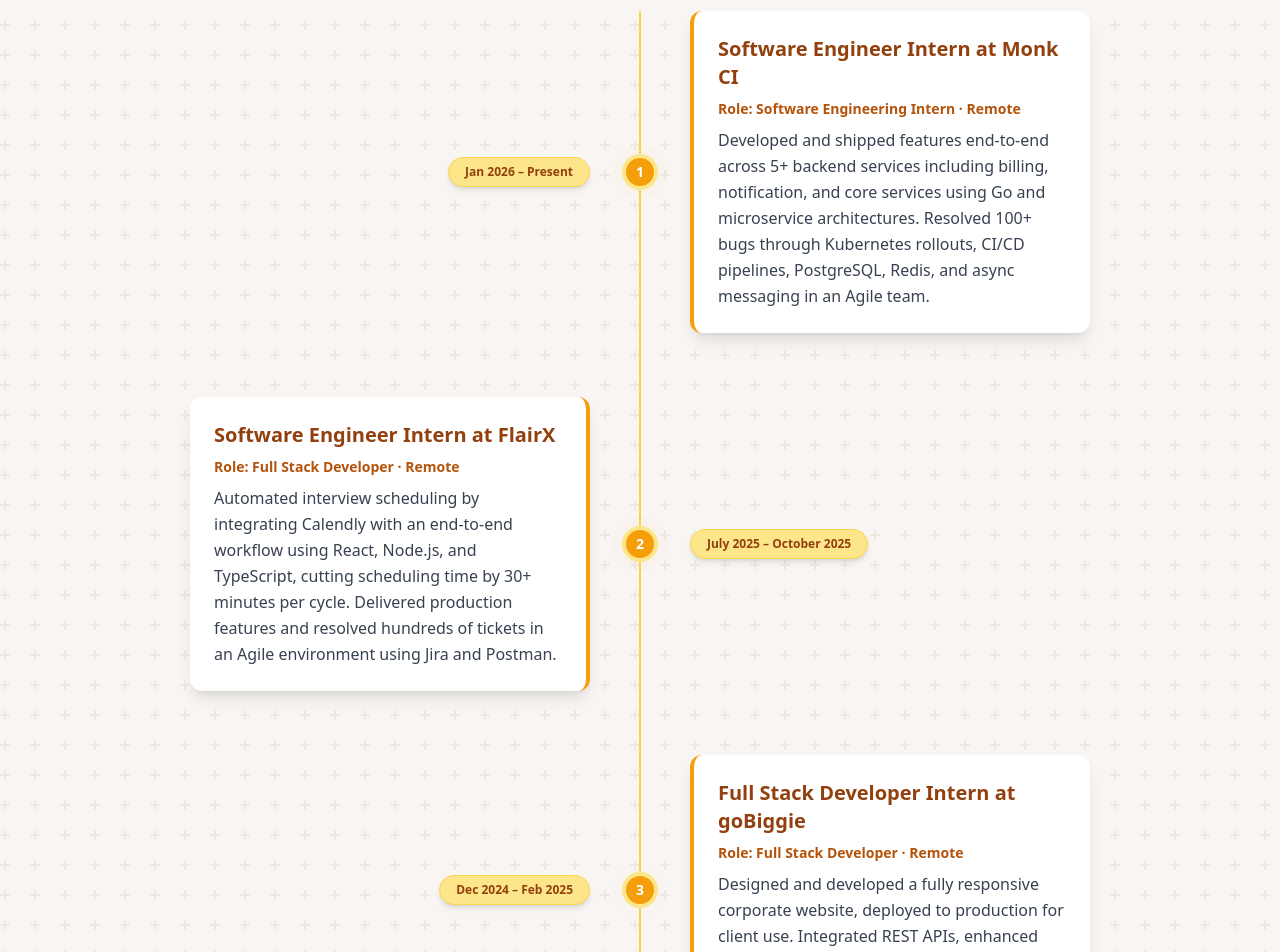
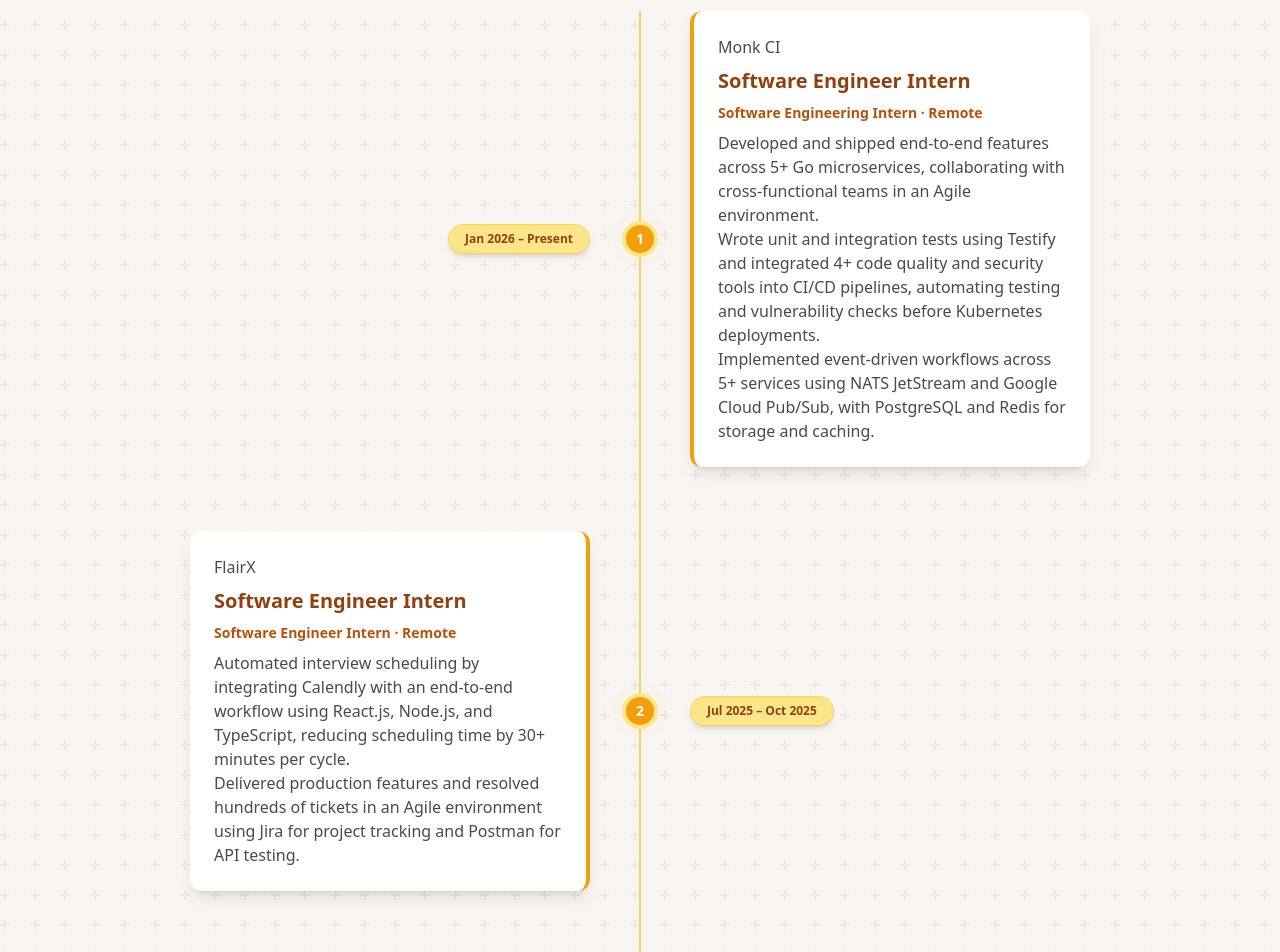
Before and after one commit to CodeXGautam/portfolio, a React (Create React App) app in the folder frontend/: page / in a window 1280 px wide. Shown: the part 4960-5912 px from the top of the page. Built offline with nearby package versions, Linux system fonts and the light colour scheme.

Commit message:
feat: refactor Experience component to enhance structure and improve bullet point descriptions

```diff
--- a/frontend/src/pages/Experience.js
+++ b/frontend/src/pages/Experience.js
@@ -4,33 +4,43 @@
 const experiences = [
     {
         id: 1,
-        title: "Software Engineer Intern at Monk CI",
+        company: "Monk CI",
+        title: "Software Engineer Intern",
         role: "Software Engineering Intern · Remote",
         date: "Jan 2026 – Present",
-        description: "Developed and shipped features end-to-end across 5+ backend services including billing, notification, and core services using Go and microservice architectures. Resolved 100+ bugs through Kubernetes rollouts, CI/CD pipelines, PostgreSQL, Redis, and async messaging in an Agile team.",
-        isPrimary: true,
+        bullets: [
+            "Developed and shipped end-to-end features across 5+ Go microservices, collaborating with cross-functional teams in an Agile environment.",
+            "Wrote unit and integration tests using Testify and integrated 4+ code quality and security tools into CI/CD pipelines, automating testing and vulnerability checks before Kubernetes deployments.",
+            "Implemented event-driven workflows across 5+ services using NATS JetStream and Google Cloud Pub/Sub, with PostgreSQL and Redis for storage and caching."
+        ],
     },
     {
         id: 2,
-        title: "Software Engineer Intern at FlairX",
-        role: "Full Stack Developer · Remote",
-        date: "July 2025 – October 2025",
-        description: "Automated interview scheduling by integrating Calendly with an end-to-end workflow using React, Node.js, and TypeScript, cutting scheduling time by 30+ minutes per cycle. Delivered production features and resolved hundreds of tickets in an Agile environment using Jira and Postman.",
-        isPrimary: true,
+        company: "FlairX",
+        title: "Software Engineer Intern",
+        role: "Software Engineer Intern · Remote",
+        date: "Jul 2025 – Oct 2025",
+        bullets: [
+            "Automated interview scheduling by integrating Calendly with an end-to-end workflow using React.js, Node.js, and TypeScript, reducing scheduling time by 30+ minutes per cycle.",
+            "Delivered production features and resolved hundreds of tickets in an Agile environment using Jira for project tracking and Postman for API testing."
+        ],
     },
     {
         id: 3,
-        title: "Full Stack Developer Intern at goBiggie",
+        company: "goBiggie",
+        title: "Full Stack Developer Intern",
         role: "Full Stack Developer · Remote",
         date: "Dec 2024 – Feb 2025",
-        description: "Designed and developed a fully responsive corporate website, deployed to production for client use. Integrated REST APIs, enhanced UI/UX using Tailwind CSS, and optimized for mobile-first experiences.",
-        isPrimary: false,
+        bullets: [
+            "Designed, developed, and deployed a responsive corporate website for production use.",
+            "Integrated REST APIs and reusable UI components using React.js and Tailwind CSS, optimising the platform for mobile-first experiences."
+        ],
     },
 ];
 
 const Experience = () => {
     return (
-        <div className="flex flex-col items-center gap-20 mt-20 justify-center min-h-screen mx-auto w-[90%] max-w-[900px]
+        <div className="site-section experience-section flex flex-col items-center gap-20 mt-20 justify-center min-h-screen mx-auto w-[90%] max-w-[900px]
          min-w-[270px] relative transition-all duration-500" id="about">
 
             {/* Enhanced background elements for dark mode */}
@@ -113,9 +123,12 @@
                                     whileHover={{ y: -5, scale: 1.02 }}
                                     transition={{ duration: 0.3 }}
                                 >
+                                    <p className="experience-company">{exp.company}</p>
                                     <h3 className="text-xl font-bold text-amber-800 dark:text-dark-warm-light transition-all duration-500">{exp.title}</h3>
-                                    <p className="text-sm text-amber-700 dark:text-dark-warm-primary font-semibold transition-all duration-500">Role: {exp.role}</p>
-                                    <p className="text-gray-700 dark:text-dark-text-secondary transition-all duration-500 leading-relaxed">{exp.description}</p>
+                                    <p className="text-sm text-amber-700 dark:text-dark-warm-primary font-semibold transition-all duration-500">{exp.role}</p>
+                                    <ul className="experience-bullets">
+                                        {exp.bullets.map((bullet) => <li key={bullet}>{bullet}</li>)}
+                                    </ul>
                                 </motion.div>
                             </div>
                         </motion.div>
```
